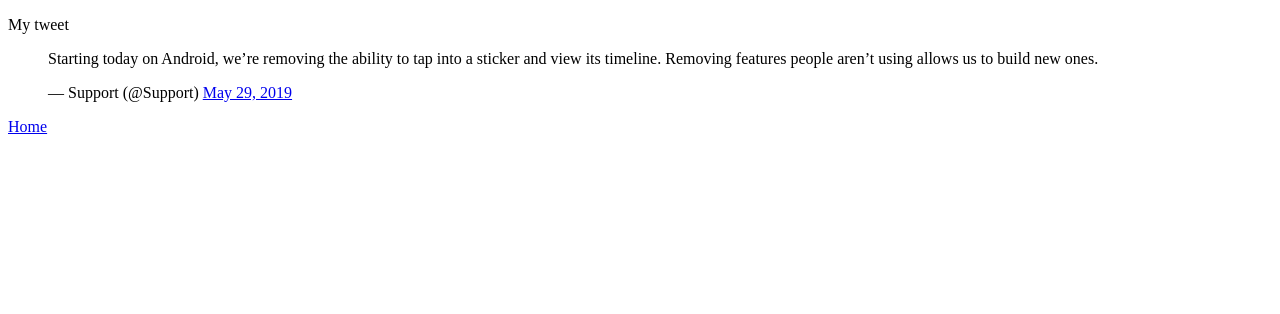
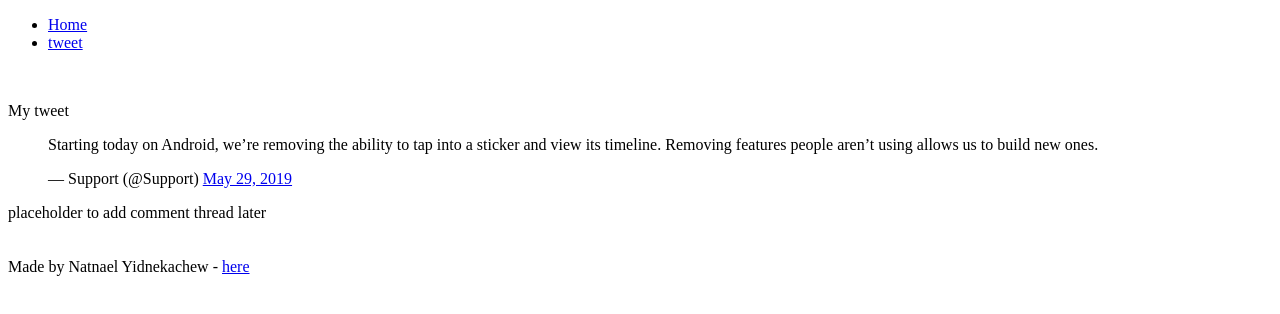
Before and after one commit to Natihan/Excercise, a plain HTML site: page tweets.html in a window 1280 px wide. Drawn offline with Linux system fonts and the light colour scheme.

Commit message:
Make a cool website

```diff
--- a/tweets.html
+++ b/tweets.html
@@ -5,8 +5,25 @@
     <title><base_index.html</title>
 </head>
 <body>
-    <p>My tweet</p>
-    <blockquote class="twitter-tweet" data-media-max-width="560"><p lang="en" dir="ltr">Starting today on Android, we’re removing the ability to tap into a sticker and view its timeline. Removing features people aren’t using allows us to build new ones.</p>&mdash; Support (@Support) <a href="https://twitter.com/Support/status/1133841266427346945?ref_src=twsrc%5Etfw">May 29, 2019</a></blockquote> <script async src="https://platform.twitter.com/widgets.js" charset="utf-8"></script>
-   <p><a href="file:///C:/Users/U%20%20%20S%20%20%20%20E%20%20%20%20R/OneDrive/Desktop/html_basic/index.html">Home</a></p>
+    <header>
+        <ul>
+         <li><a href="file:///C:/Users/U%20%20%20S%20%20%20%20E%20%20%20%20R/OneDrive/Desktop/html_basic/index.html">Home</a></li>
+         <li><a href="file:///C:/Users/U%20%20%20S%20%20%20%20E%20%20%20%20R/OneDrive/Desktop/html_basic/tweets.html">tweet</a></li>
+        </ul>
+    </header>
+    <br>
+    <main>
+        <article>
+     <p>My tweet</p>
+     <blockquote class="twitter-tweet" data-media-max-width="560"><p lang="en" dir="ltr">Starting today on Android, we’re removing the ability to tap into a sticker and view its timeline. Removing features people aren’t using allows us to build new ones.</p>&mdash; Support (@Support) <a href="https://twitter.com/Support/status/1133841266427346945?ref_src=twsrc%5Etfw">May 29, 2019</a></blockquote> <script async src="https://platform.twitter.com/widgets.js" charset="utf-8"></script>
+        </article>
+        <aside>
+            placeholder to add comment thread later
+        </aside>
+    </main>
+    <br><br>
+    <footer>
+    Made by Natnael Yidnekachew - <a href="https://www.facebook.com/" target="_blank">here</a>
+    </footer>
 </body>
 </html>
```
Also changed, not shown: index.html (+17 -1 lines), base_index.html (line endings or trailing spaces).
